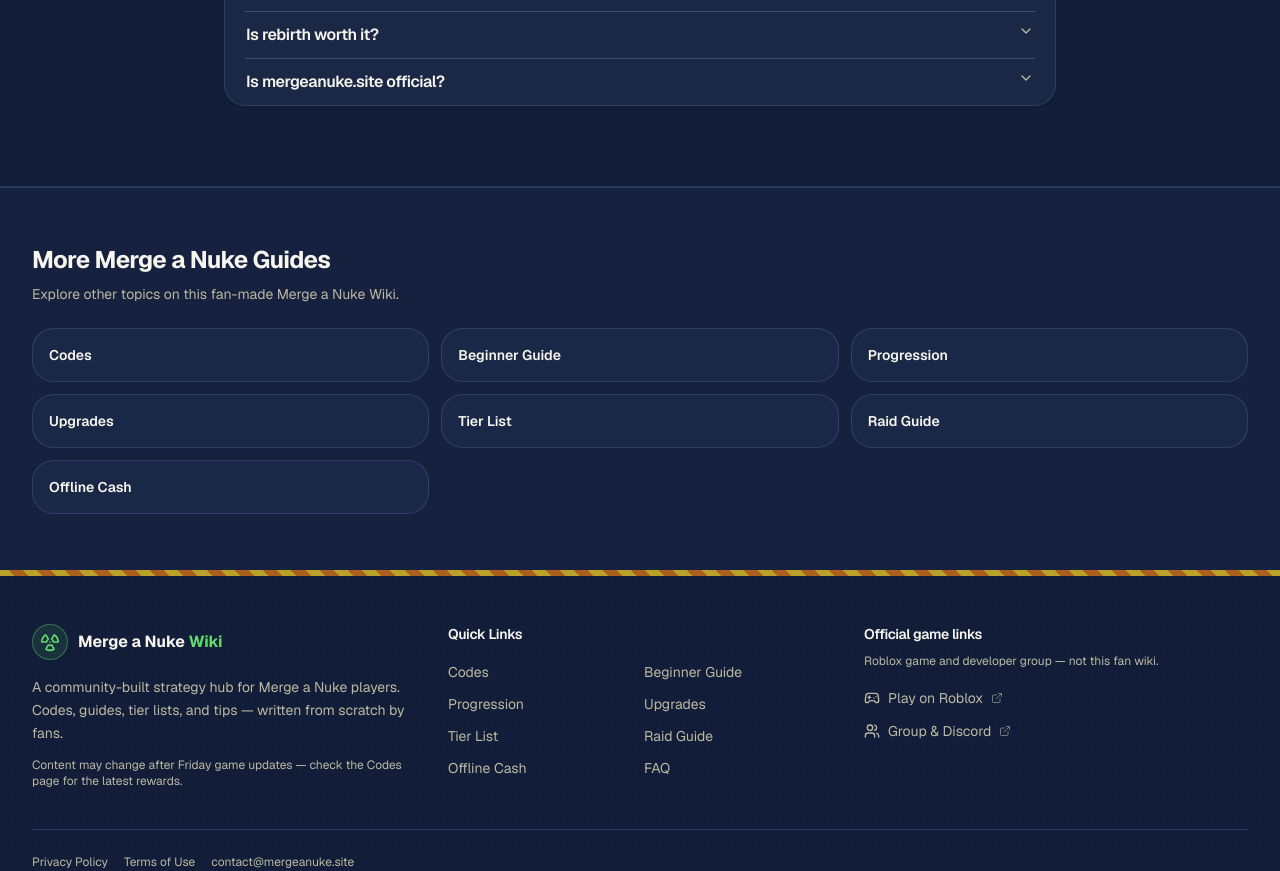
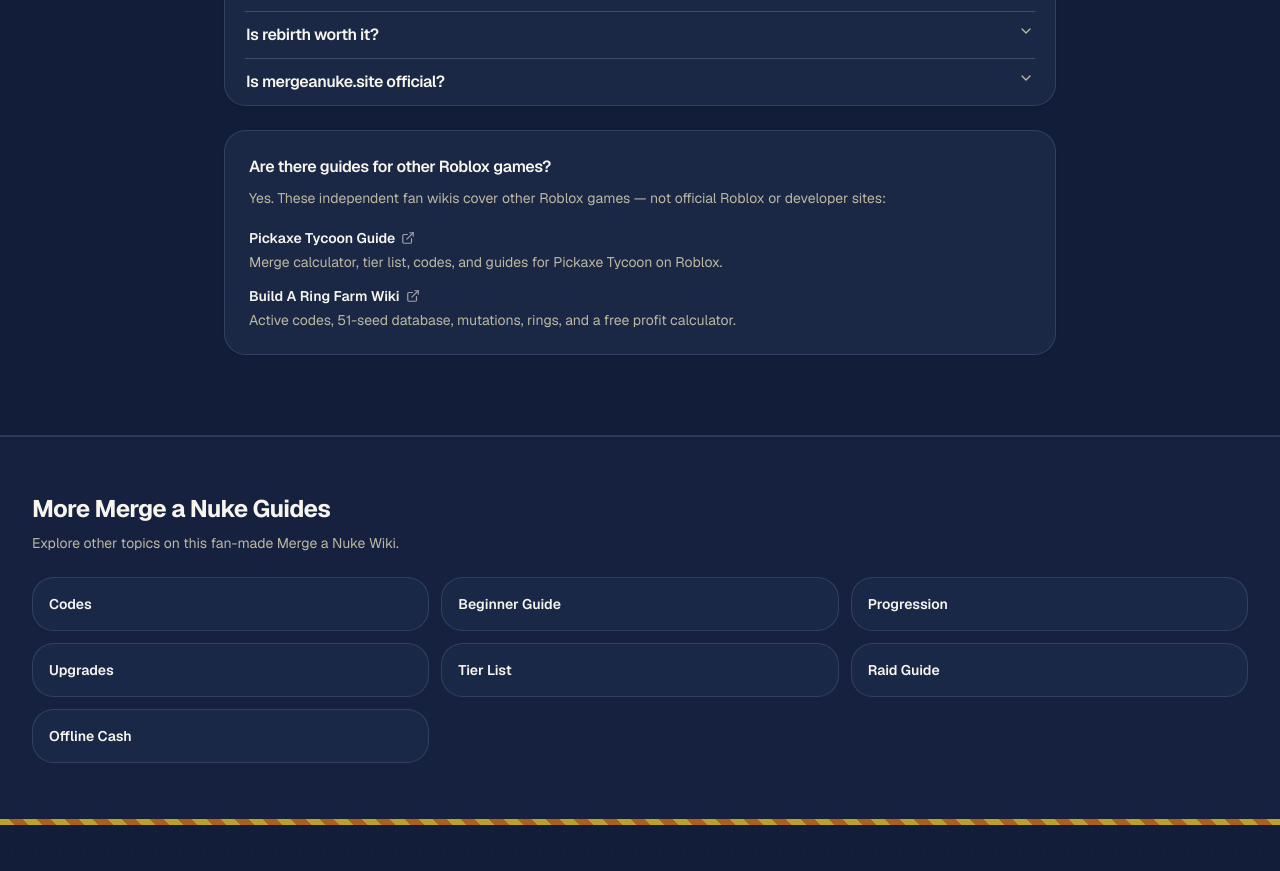
Before and after one commit to quven1990/merge-a-nuke, a Next.js app: page /faq in a window 1280 px wide. Shown: the part 1300-2171 px from the top of the page. Built offline with nearby package versions, Linux system fonts and the light colour scheme; no server answers.

Commit message:
Add sister wiki outbound links on the FAQ page.
Surface Pickaxe Tycoon and Build A Ring Farm wikis only on /faq so crawlers get static HTML backlinks without polluting other routes.

```diff
--- a/app/faq/page.tsx
+++ b/app/faq/page.tsx
@@ -21,7 +21,7 @@ export default function FaqPage() {
           description={page.intro}
           tldr={page.tldr}
         />
-        <FaqSection />
+        <FaqSection showSisterWikis />
         <RelatedGuides current={page.path} />
       </main>
     </SiteShell>
--- a/components/faq-section.tsx
+++ b/components/faq-section.tsx
@@ -6,9 +6,10 @@ import {
   AccordionItem,
   AccordionTrigger,
 } from "@/components/ui/accordion"
+import { SisterWikisSection } from "@/components/sister-wikis-section"
 import { FAQS } from "@/lib/faqs"
 
-export function FaqSection() {
+export function FaqSection({ showSisterWikis = false }: { showSisterWikis?: boolean }) {
   return (
     <section
       id="faq"
@@ -42,6 +43,7 @@ export function FaqSection() {
             ))}
           </Accordion>
         </div>
+        {showSisterWikis ? <SisterWikisSection /> : null}
       </div>
     </section>
   )
--- /dev/null
+++ b/components/sister-wikis-section.tsx
@@ -0,0 +1,33 @@
+import { ExternalLink } from "lucide-react"
+
+import { SISTER_WIKIS } from "@/lib/sister-wikis"
+
+export function SisterWikisSection() {
+  return (
+    <div className="mt-6 rounded-2xl border border-border/70 bg-card/70 p-5 shadow-sm sm:p-6">
+      <h3 className="text-base font-semibold text-foreground">
+        Are there guides for other Roblox games?
+      </h3>
+      <p className="mt-2 text-sm text-muted-foreground leading-relaxed">
+        Yes. These independent fan wikis cover other Roblox games — not official
+        Roblox or developer sites:
+      </p>
+      <ul className="mt-4 space-y-3">
+        {SISTER_WIKIS.map((wiki) => (
+          <li key={wiki.href}>
+            <a
+              href={wiki.href}
+              target="_blank"
+              rel="noopener noreferrer"
+              className="inline-flex items-center gap-1.5 text-sm font-semibold text-foreground transition-colors hover:text-primary"
+            >
+              {wiki.name}
+              <ExternalLink className="size-3.5 opacity-60" aria-hidden="true" />
+            </a>
+            <p className="mt-0.5 text-sm text-muted-foreground">{wiki.description}</p>
+          </li>
+        ))}
+      </ul>
+    </div>
+  )
+}
--- /dev/null
+++ b/lib/sister-wikis.ts
@@ -0,0 +1,20 @@
+export type SisterWiki = {
+  name: string
+  href: string
+  description: string
+}
+
+export const SISTER_WIKIS: SisterWiki[] = [
+  {
+    name: "Pickaxe Tycoon Guide",
+    href: "https://pickaxe-tycoon.xyz/",
+    description:
+      "Merge calculator, tier list, codes, and guides for Pickaxe Tycoon on Roblox.",
+  },
+  {
+    name: "Build A Ring Farm Wiki",
+    href: "https://buildaring.online/",
+    description:
+      "Active codes, 51-seed database, mutations, rings, and a free profit calculator.",
+  },
+]
```
